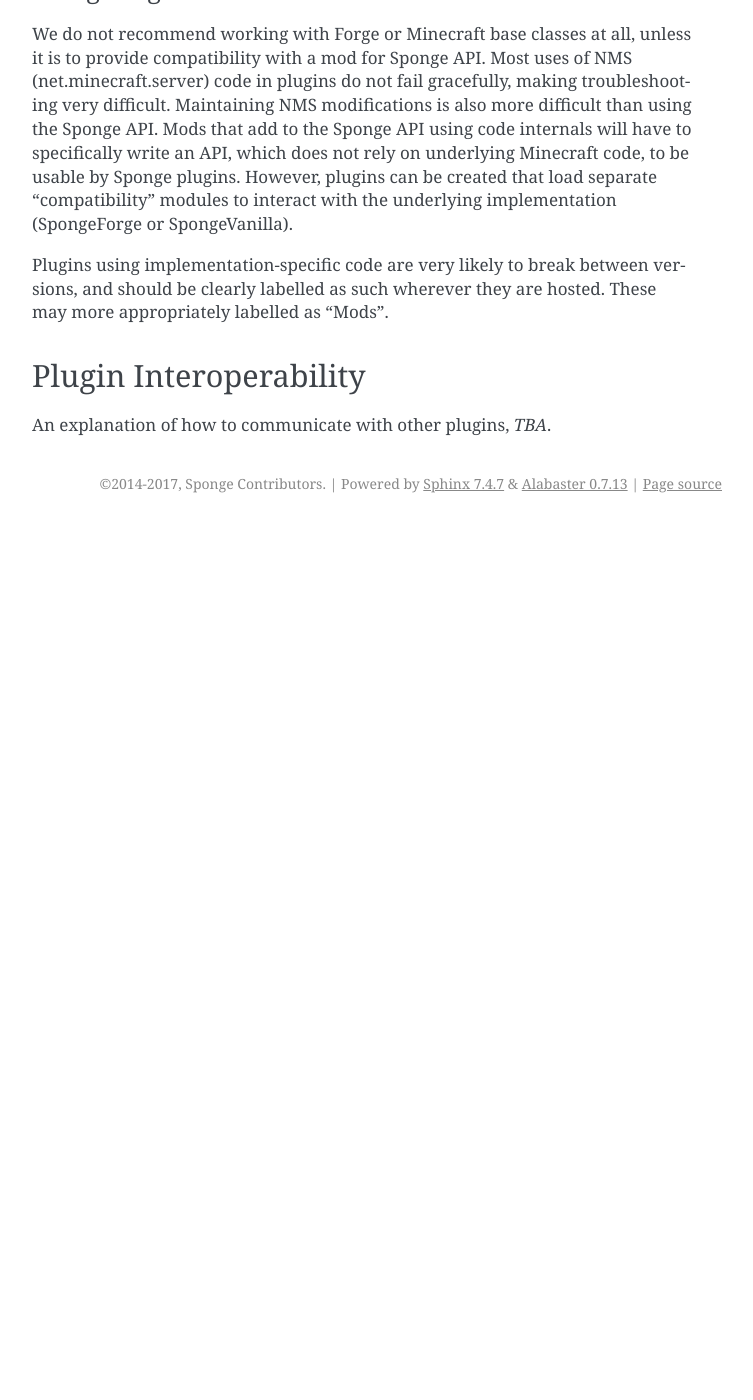
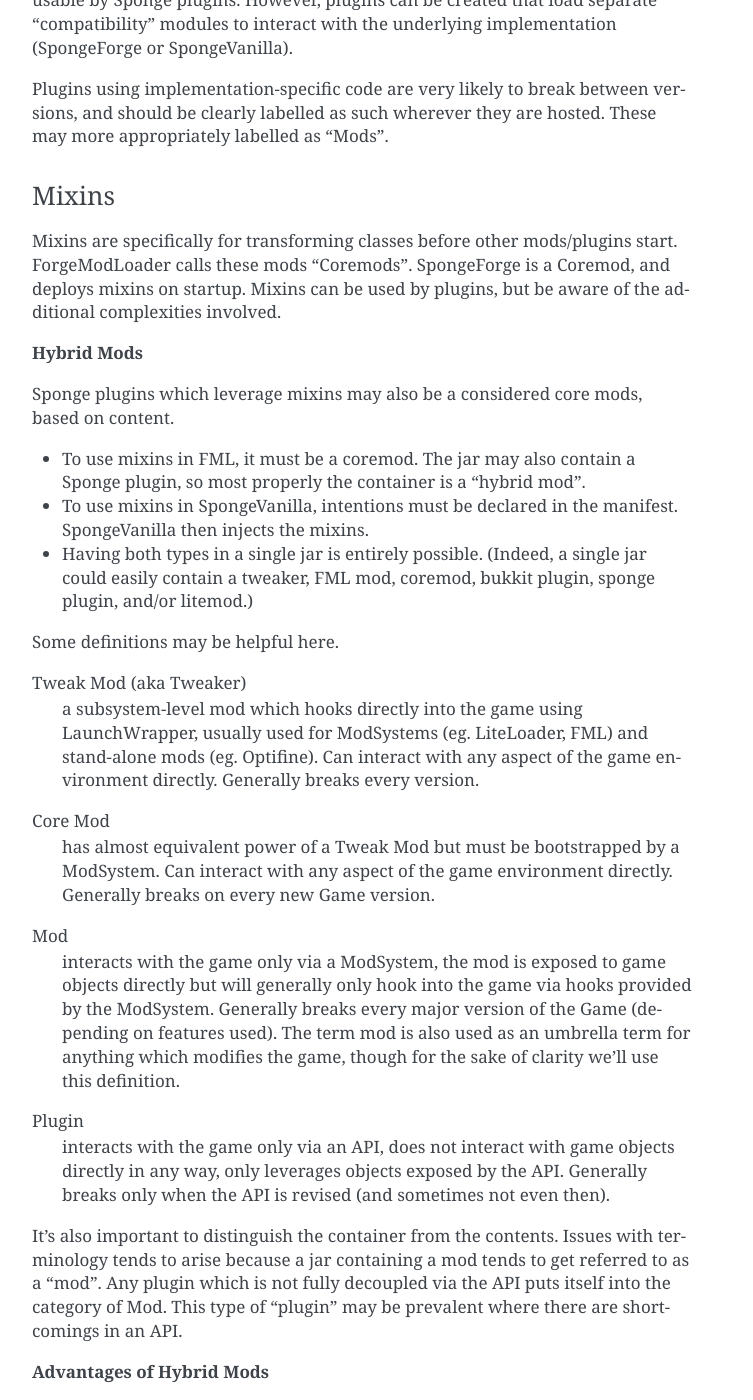
Before and after one commit to SpongePowered/SpongeDocs, a Sphinx documentation site: the page built from source/plugin/practices.rst, in a window 1280 px wide and 1400 px high, scrolled down 1198 px. Shown: the whole window, without its empty margins (388-1141 px from the left). Built offline with Sphinx 7.4.7, drawn with Linux system fonts in a browser that asks for light colours; pages that are not in the unit, such as notebooks, are missing from menus; before the commit the page ends 1721 px from its top, so only the background shows below that; some of the changed text lies outside the part shown.

Commit message:
rant translation
I can't be bothered making a new page for this.
Sorry no flowchart

```diff
--- a/source/plugin/practices.rst
+++ b/source/plugin/practices.rst
@@ -27,13 +27,6 @@
 The Economy API is used to link economy plugins with other plugins that use the economy (i.e. shops). You can read
 about the Economy API :doc:`here <economy/index>`, which details everything you need to know about the API.
 
-Mixins
-~~~~~~
-
-Mixins are specifically for transforming classes before other mods/plugins start. ForgeModLoader calls these mods
-“Coremods”. SpongeForge is a Coremod, and deploys mixins on startup. It is possible for plugins to use mixins, but
-by that point they are better classified as mods.
-
 
 Packets
 ~~~~~~~
@@ -58,6 +51,70 @@
 as such wherever they are hosted. These may more appropriately labelled as "Mods".
 
 
+Mixins
+~~~~~~
+
+Mixins are specifically for transforming classes before other mods/plugins start. ForgeModLoader calls these mods
+“Coremods”. SpongeForge is a Coremod, and deploys mixins on startup. Mixins can be used by plugins, but be aware of the
+additional complexities involved.
+
+**Hybrid Mods**
+
+Sponge plugins which leverage mixins may also be a considered core mods, based on content.
+
+- To use mixins in FML, it must be a coremod. The jar may also contain a Sponge plugin,
+  so most properly the container is a "hybrid mod".
+- To use mixins in SpongeVanilla, intentions must be declared in the manifest.
+  SpongeVanilla then injects the mixins.
+- Having both types in a single jar is entirely possible. (Indeed, a single jar could
+  easily contain a tweaker, FML mod, coremod, bukkit plugin, sponge plugin, and/or litemod.)
+
+Some definitions may be helpful here.
+
+Tweak Mod (aka Tweaker)
+  a subsystem-level mod which hooks directly into the game using LaunchWrapper, usually used for
+  ModSystems (eg. LiteLoader, FML) and stand-alone mods (eg. Optifine). Can interact with any aspect
+  of the game environment directly. Generally breaks every version.
+
+Core Mod
+  has almost equivalent power of a Tweak Mod but must be bootstrapped by a ModSystem.
+  Can interact with any aspect of the game environment directly. Generally breaks on every new Game version.
+
+Mod
+  interacts with the game only via a ModSystem, the mod is exposed to game objects directly but will
+  generally only hook into the game via hooks provided by the ModSystem. Generally breaks every major
+  version of the Game (depending on features used). The term mod is also used as an umbrella term for
+  anything which modifies the game, though for the sake of clarity we'll use this definition.
+
+Plugin
+  interacts with the game only via an API, does not interact with game objects directly in any way,
+  only leverages objects exposed by the API. Generally breaks only when the API is revised
+  (and sometimes not even then).
+
+It's also important to distinguish the container from the contents. Issues with terminology tends to
+arise because a jar containing a mod tends to get referred to as a "mod".
+Any plugin which is not fully decoupled via the API puts itself into the category of Mod.
+This type of "plugin" may be prevalent where there are shortcomings in an API.
+
+**Advantages of Hybrid Mods**
+
+A hybrid mod leverages both a plugin component which interacts via the API, and a mod (or even coremod)
+in the same package. This has the disadvantages of a mod (breaks every version) but also the power of a
+mod (can interact with the game directly) coupled with some of the benefits of a Plugin (high-level
+abstract access to the game, and can also interact with other plugins as a peer).
+
+The primary benefit of this system is that the maintenance burden is reduced when updating the mod,
+because any features accessed via the API are likely to be much more stable.
+
+This type of mod can be used to implement plugins whose needs overflow the capability of the API (in
+the case of a plugin which needs to leverage mixins for a particular feature); but can also be used
+for mods which want to leverage services afforded by the API (eg. a mod which wants to provide direct
+support for permissions or chat channels).
+
+Unlike NMS-exploiting "plugins", a hybrid mod makes its' nature clear.
+
+
+
 Plugin Interoperability
 =======================
 
```
